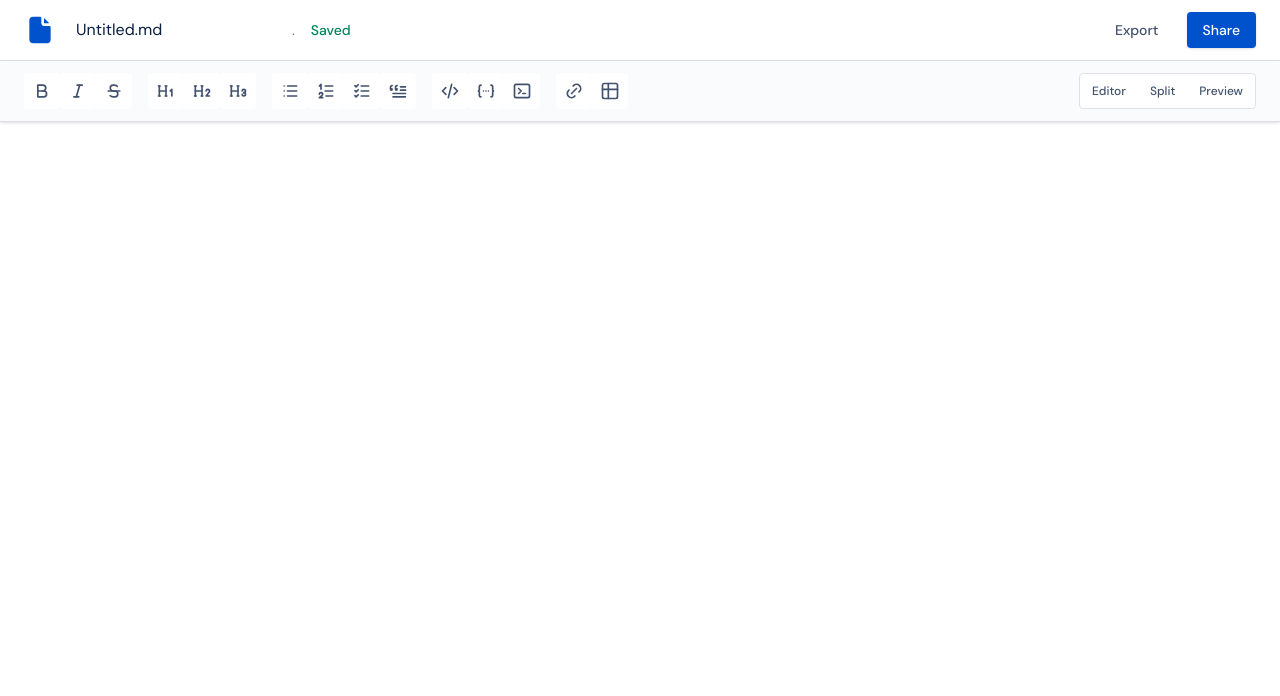
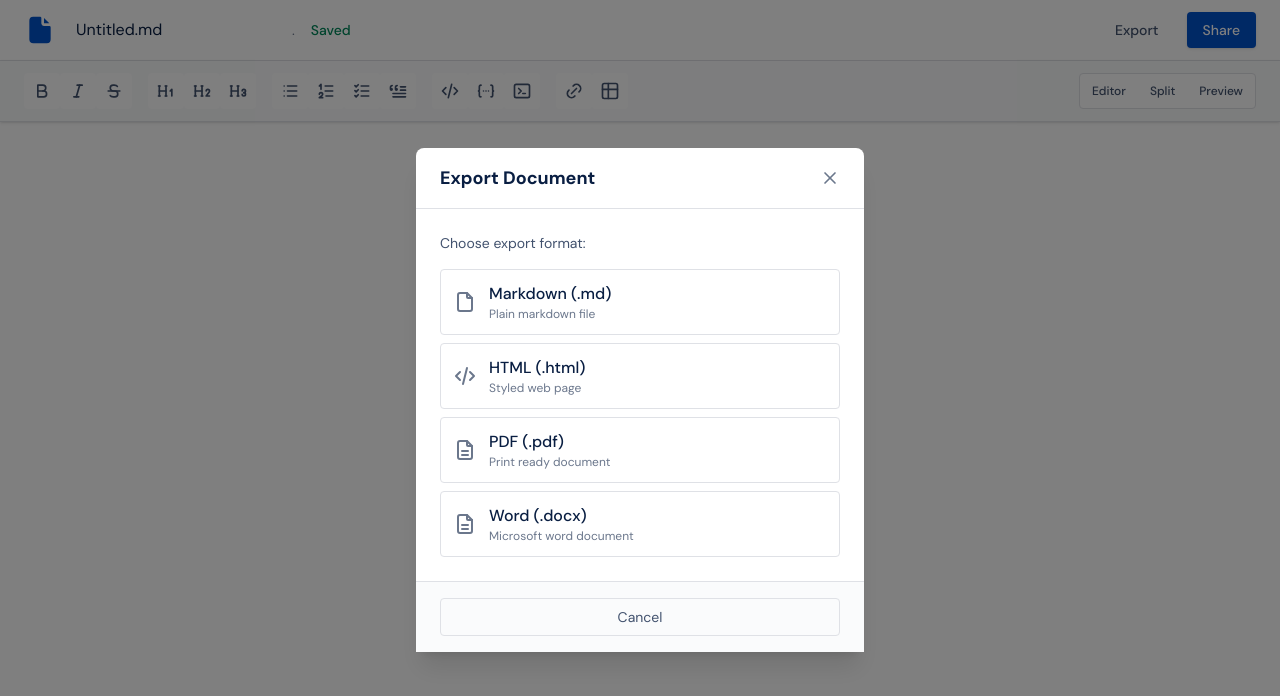
Before and after one commit to Nofiniaina/mdedit, a React (Vite) app: page / in a window 1280 px wide. Both pictures are taken after a click on the button "Export". Shown: the top 696 px of the page. Built offline with nearby package versions, Linux system fonts and the light colour scheme.

Commit message:
add modal to export button

```diff
--- a/src/components/Header/Header.tsx
+++ b/src/components/Header/Header.tsx
@@ -1,9 +1,14 @@
 import { IconFileFilled } from "@tabler/icons-react";
 import Input from "../Shared/Input";
 import Status from "./Status";
+import { useState } from "react";
+import ExportModal from "../Modals/ExportModal";
 
 function Header() {
+  const [showExportModal, setShowExportModal] = useState(false);
+
   return (
+    <>
       <header className="flex justify-between items-center px-6 py-3
       bg-white border-b border-neutral-400 shadow-sm transition-colors duration-300"
       >
@@ -15,7 +20,9 @@ function Header() {
           <Status />
         </div>
         <div className="flex gap-3 text-sm font-medium">
-        <button className="px-4 py-2 text-neutral-700 hover:bg-neutral-200 rounded">
+          <button className="px-4 py-2 text-neutral-700 hover:bg-neutral-200 rounded"
+            onClick={() => setShowExportModal(true)}
+          >
             Export
           </button>
           <button className="px-4 py-2 bg-blue-primary text-white hover:bg-blue-hover rounded shadow-sm">
@@ -23,6 +30,12 @@ function Header() {
           </button>
         </div>
       </header>
+
+      <ExportModal
+        isOpen={showExportModal}
+        onClose={() => { setShowExportModal(false) }}
+      />
+    </>
   );
 }
 
--- /dev/null
+++ b/src/components/Modals/ExportModal.tsx
@@ -0,0 +1,87 @@
+import { IconCode, IconFile, IconFileDescription, IconX, type ReactNode } from "@tabler/icons-react";
+
+interface ExportModalProps {
+  isOpen: boolean;
+  onClose: () => void;
+}
+
+interface ButtonActionProps {
+  icon: ReactNode;
+  filetype: string;
+  descri: string;
+}
+
+const exportType = [
+  { filetype: "Markdown (.md)", descri: "Plain markdown file", icon: <IconFile />, },
+  { filetype: "HTML (.html)", descri: "Styled web page", icon: <IconCode />, },
+  { filetype: "PDF (.pdf)", descri: "Print ready document", icon: <IconFileDescription />, },
+  { filetype: "Word (.docx)", descri: "Microsoft word document", icon: <IconFileDescription />, },
+];
+
+function ButtonAction({ icon, filetype, descri }: ButtonActionProps) {
+  return (
+    <button className="w-full flex items-center gap-3 p-3 border border-neutral-400
+      rounded hover:bg-blue-light hover:border-blue-primary transition-colors group"
+    >
+      <span className="w-6 h-6 text-neutral-600 group-hover:text-blue-primary">
+        {icon}
+      </span>
+      <div className="text-left">
+        <p className="font-medium text-neutral-900">{filetype}</p>
+        <p className="text-xs text-neutral-600">{descri}</p>
+      </div>
+    </button>
+
+  );
+}
+
+function ExportModal({ isOpen, onClose }: ExportModalProps) {
+  if (!isOpen) return null;
+
+  return (
+    <div className="fixed inset-0 z-50 overflow-y-auto">
+
+      <div className="fixed inset-0 bg-black/50"
+        onClick={onClose}
+      ></div>
+
+      <div className="min-h-screen p-4 flex justify-center items-center">
+        <div className="relative bg-white rounded-lg shadow-xl w-full max-w-md">
+          {/* Header */}
+          <div className="px-6 py-4 border-b border-neutral-400">
+            <div className="flex justify-between items-center">
+              <h2 className="text-lg font-bold text-neutral-900">Export Document</h2>
+              <button className="text-neutral-600 hover:text-neutral-900 cursor-pointer"
+                onClick={onClose}
+              >
+                <IconX className="w-5 h-5" />
+              </button>
+            </div>
+          </div>
+
+          {/* Body */}
+          <div className="p-6">
+            <p className="mb-4 text-sm text-neutral-700">Choose export format:</p>
+            <div className="space-y-2">
+              {exportType.map(({ icon, filetype, descri }) => (
+                <ButtonAction key={filetype} icon={icon} filetype={filetype} descri={descri} />
+              ))}
+            </div>
+          </div>
+
+          {/* Footer */}
+          <div className="px-6 py-4 border-t border-neutral-400 bg-neutral-100">
+            <button className="w-full px-4 py-2 text-sm text-neutral-700 border border-neutral-400
+              rounded hover:bg-neutral-200 transition-colors cursor-pointer"
+              onClick={onClose}
+            >
+              Cancel
+            </button>
+          </div>
+        </div>
+      </div>
+    </div>
+  );
+}
+
+export default ExportModal;
```
Lines whose indentation alone changed are shown as unchanged.
